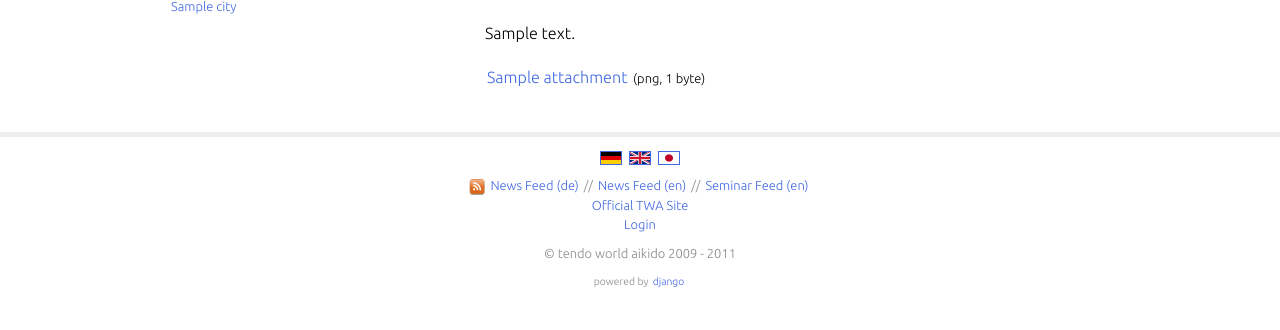
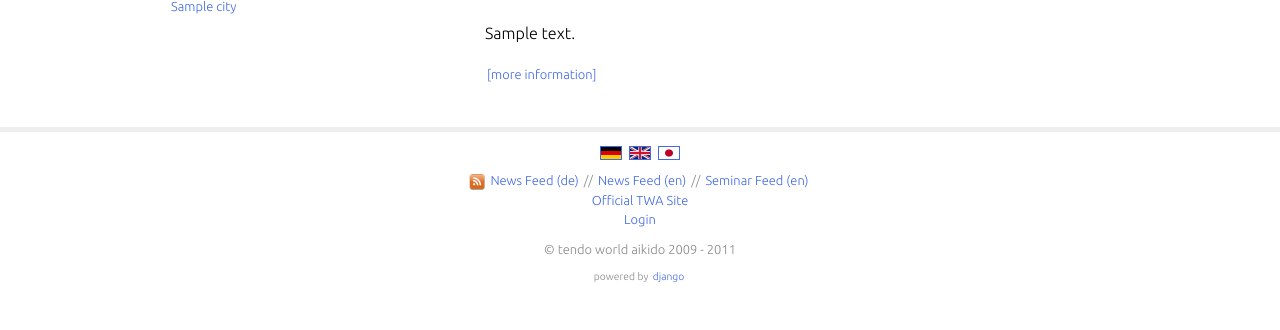
Before and after one commit to marcusti/mti-twa, a Django app: template templates/2011/seminar-archive.html in a window 1280 px wide. Shown: the part 422-752 px from the top of the page. Run offline with Django 3.2, Linux system fonts and the light colour scheme; the template is opened without the code that fills it: most values are stand-ins (such as "Sample title", 1, 10 or a date in 2020); parts of the project's set-up code (start-up, migrations or seed data) failed here and were passed over; some libraries are stand-ins or nearby versions.

Commit message:
seminar oververview layout

```diff
--- a/templates/2011/seminar-archive.html
+++ b/templates/2011/seminar-archive.html
@@ -34,7 +34,10 @@
     <br/>
 
     {% if not city and seminars_overview %}
-    <div>{{ _('Overview') }}</div>
+    <div>
+        {{ _('Overview') }}
+        {% if year and year != 'current' %}{{ year }}{% endif %}
+    </div>
     <ul class="overview">
         <li class="border"></li>
         {% for seminar in seminars_overview %}
--- a/templates/2011/seminar-snippet.html
+++ b/templates/2011/seminar-snippet.html
@@ -75,13 +75,19 @@
 </div>
 
 <div class="news-footer">
+{% if not detailed and seminar.attachment_set.all %}
+    <a href="{{ seminar.get_absolute_url }}" class="overview">[{% trans 'more information' %}]</a>
+{% else %}
   {% for attachment in seminar.attachment_set.all  %}
-      <p>
-        <a href="/static/{{ attachment.file.name }}">{{ attachment.name }}</a>
-        <span class="small">
-        ({{ attachment.file|extension|lower }},
-        {{ attachment.file.size|filesizeformat }})
-        </span>
-      </p>
+      <ul class="{% if not detailed %}overview{% endif %}">
+        <li>
+            <a href="/static/{{ attachment.file.name }}">{{ attachment.name }}</a>
+            <span class="small">
+            ({{ attachment.file|extension|lower }},
+            {{ attachment.file.size|filesizeformat }})
+            </span>
+        </li>
+      </ul>
   {% endfor %}
+{% endif %}
 </div>
```
Also changed, not shown: locale/de/LC_MESSAGES/django.po, 1 other file.
